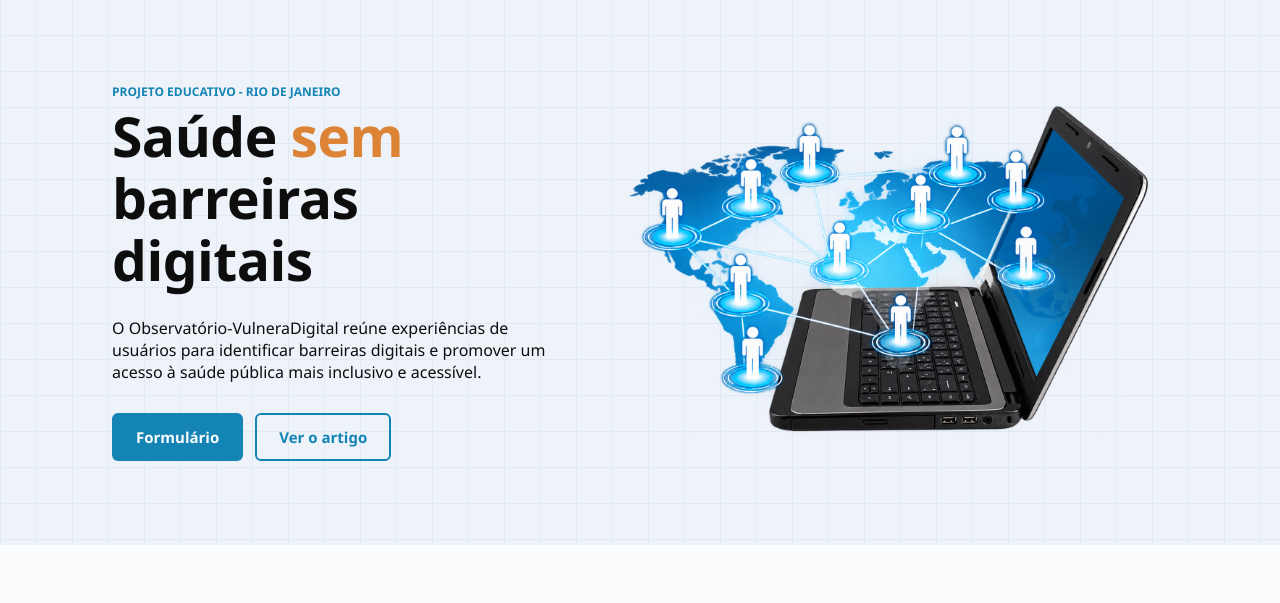
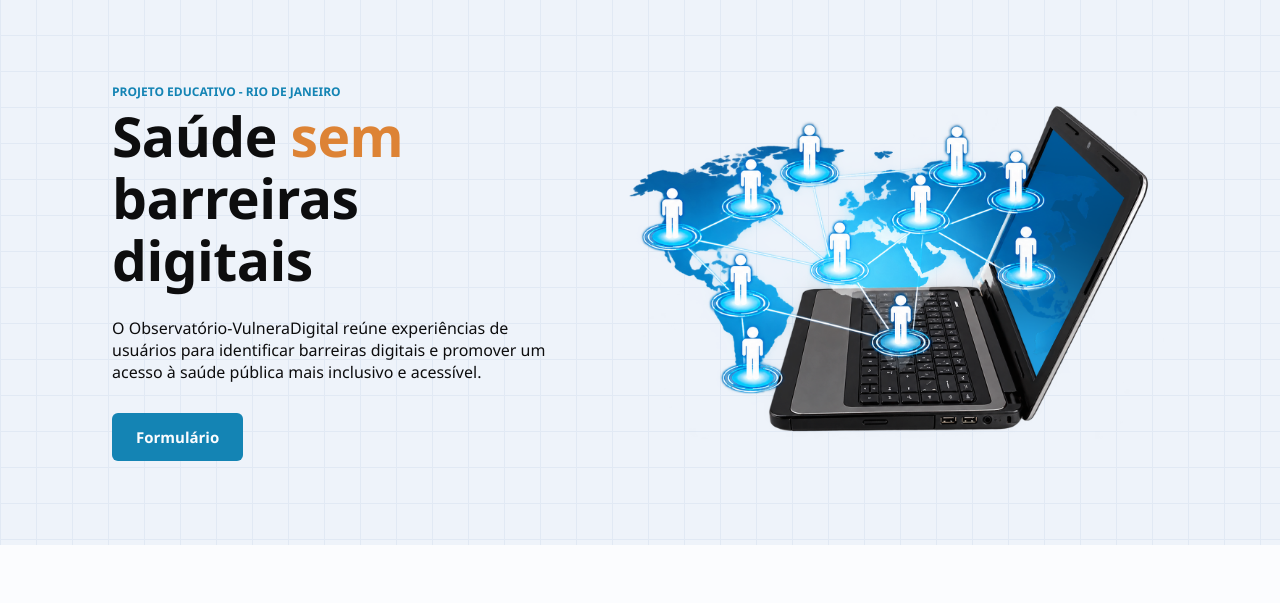
Before and after one commit to minesweepr/Observatorio-VulneraDigital, a Flask app: page / in a window 1280 px wide. Shown: the part 64-667 px from the top of the page. Run offline with Flask 3, Linux system fonts and the light colour scheme.

Commit message:
updt desabilitar botão artigo

```diff
--- a/app/templates/inicio.html
+++ b/app/templates/inicio.html
@@ -12,7 +12,7 @@
             <p>O Observatório-VulneraDigital reúne experiências de usuários para identificar barreiras digitais e promover um acesso à saúde pública mais inclusivo e acessível.</p>
             <div class="botoes">
                 <a class="btn btn-primario" href="https://docs.google.com/forms/d/e/1FAIpQLScTahZr3yP8gh5IKn_7XbfIR2ZswEojs78hdv_pfMR0qe-xbA/viewform?usp=dialog">Formulário</a>
-                <a class="btn btn-secundario" href="">Ver o artigo</a>
+                <a class="btn btn-secundario" href="" style="display: none;">Ver o artigo</a>
             </div>
         </div>
         <img src="{{ url_for('static', filename='src/pc_mapa.png') }}" alt="Mapa digital em um computador">
@@ -133,7 +133,7 @@
             <h2>Conheça a pesquisa por trás do observatório</h2>
             <p>Toda barreira digital revela um desafio para o acesso à saúde. Conheça o Observatório-VulneraDigital e saiba como o projeto identifica obstáculos e produz dados para promover uma saúde pública mais acessível e inclusiva.</p>
             <div class="botoes">
-                <a class="btn btn-primario" href="#">Ver o artigo</a>
+                <a class="btn btn-primario" href="#" style="display: none;">Ver o artigo</a>
                 <a class="btn btn-secundario" href="#inicio">Voltar ao início</a>
             </div>
         </div>
```
